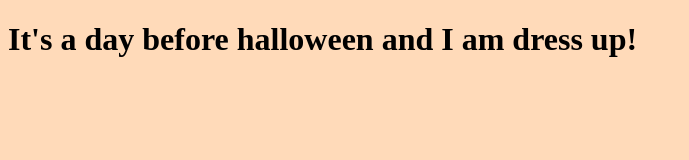
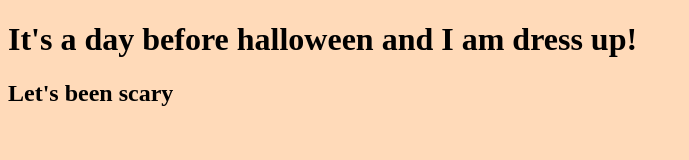
Before and after one commit to pausalinass/learningGitBranching, a plain HTML site: page index.html in a window 1280 px wide. Shown: the whole page, without its empty margins (0-689 px from the left). Drawn offline with Linux system fonts and the light colour scheme.

Commit message:
add h2 :jack_o_lantern:

```diff
--- a/index.html
+++ b/index.html
@@ -9,5 +9,6 @@
 </head>
 <body>
   <h1>It's a day before halloween and I am dress up!</h1>
+  <h2>Let's been scary</h2>
 </body>
 </html>
```
